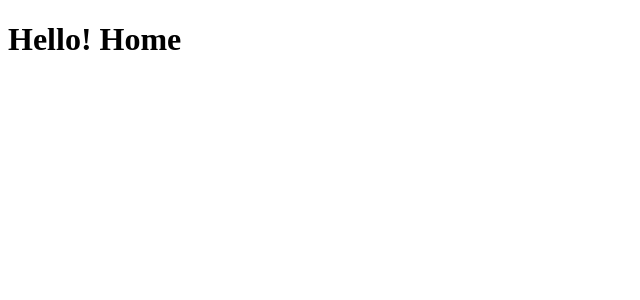
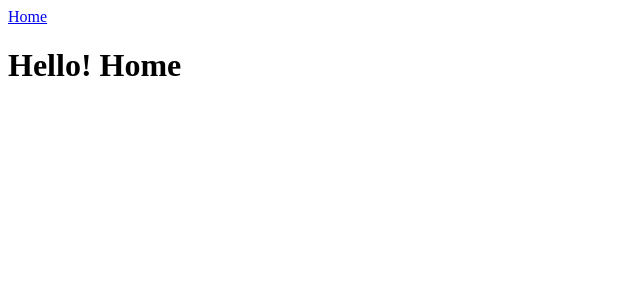
Before and after one commit to ignacioparraparra/Rebel_Hacks, a React (Vite) app in the folder frontend/: page / in a window 1280 px wide. Shown: the top 300 px of the page, without its empty margins (0-640 px from the left). Built offline with nearby package versions, Linux system fonts and the light colour scheme.

Commit message:
navbar added

```diff
--- a/frontend/src/App.jsx
+++ b/frontend/src/App.jsx
@@ -1,5 +1,6 @@
 import { Routes, Route } from "react-router-dom";
 
+import Navbar from "./components/Navbar.jsx";
 import Home from "./pages/Home.jsx";
 import Dashboard from "./pages/Dashboard.jsx";
 import Games from "./pages/Games.jsx";
@@ -9,6 +10,7 @@
 function App() {
   return (
     <>
+      <Navbar />
       <Routes>
         <Route path="/" element={<Home />} />
         <Route path="/dashboard" element={<Dashboard />} />
@@ -16,6 +18,7 @@
         <Route path="/games/spin-the-wheel" element={<SpinTheWheel />} />
         <Route path="*" element={<ErrorBoundary />} />
       </Routes>
+
     </>
   );
 }
--- /dev/null
+++ b/frontend/src/components/Navbar.jsx
@@ -0,0 +1,10 @@
+import { Link } from "react-router-dom";
+function Navbar() {
+  return (
+    <Link to="/">
+        Home
+    </Link>
+  );
+}
+
+export default Navbar;
```
